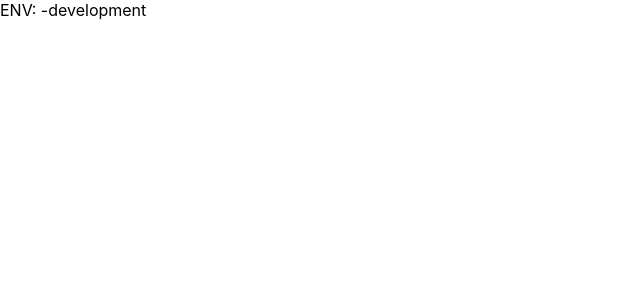
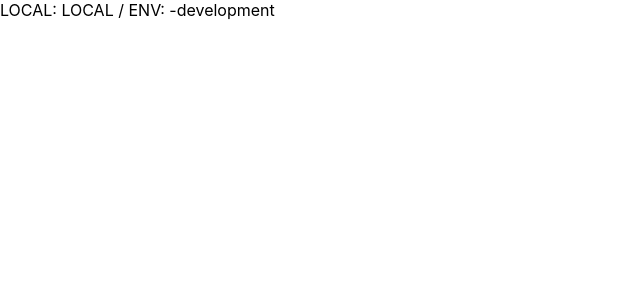
Before and after one commit to OmarJaroudi/testrepo, a Next.js app: page / in a window 1280 px wide. Shown: the top 300 px of the page, without its empty margins (0-640 px from the left). Built offline with nearby package versions, Linux system fonts and the light colour scheme.

Commit message:
env file

```diff
--- a/pages/index.tsx
+++ b/pages/index.tsx
@@ -1,5 +1,5 @@
 export default function Home() {
   return (
-   <div>ENV: {process.env.DEPLOY_ENV}-{process.env.NODE_ENV}</div>
+   <div>LOCAL: {process.env.LOCAL_DEPLOY_ENV} / ENV: {process.env.DEPLOY_ENV}-{process.env.NODE_ENV}</div>
   )
 }
```
Also changed, not shown: 1 other file (tests, documents, lock files or other folders).
